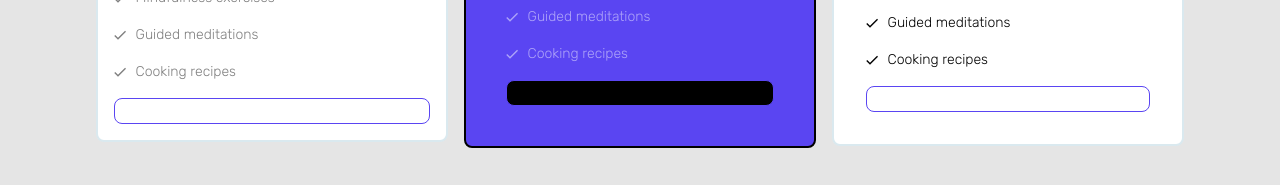
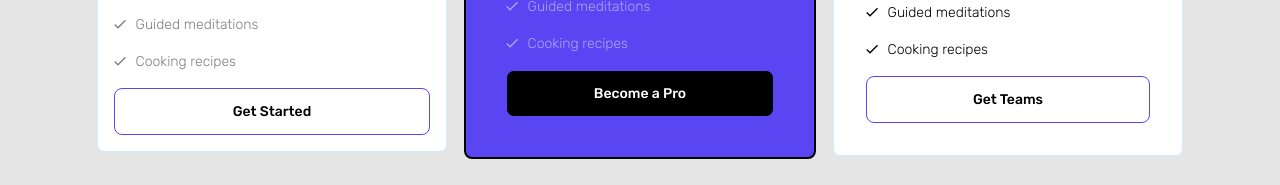
Before and after one commit to alexcumplido/jump2Digital, a React (Vite) app: page / in a window 1280 px wide. Shown: the part 592-777 px from the top of the page. Built offline with nearby package versions, Linux system fonts and the light colour scheme.

Commit message:
Change props order

```diff
--- a/src/components/card/Card.jsx
+++ b/src/components/card/Card.jsx
@@ -15,10 +15,10 @@ export function Card({ data, toggleModal }) {
       </div>
       <List data={benefits} />
       <Button
+        handleClick={toggleModal}
         className={`card__button flex-center
         ${featured && `card__button--featured`}`}
-        handleClick={toggleModal}
-        data={buttonText}
+        textButton={buttonText}
       />
     </article>
   );
```
